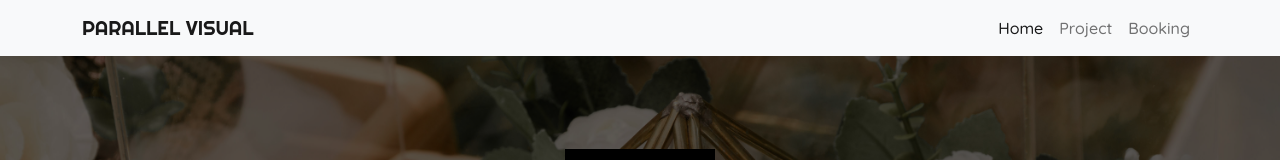
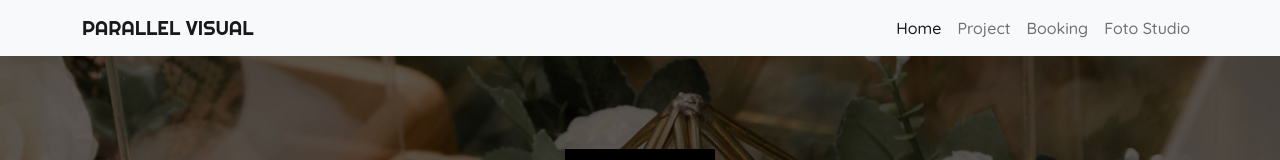
Before and after one commit to Parallelvisual/Parallelvisual.github.io, a plain HTML site: page index.html in a window 1280 px wide. Shown: the top 160 px of the page. Drawn offline with nearby package versions, Linux system fonts and the light colour scheme.

Commit message:
Update index.html

```diff
--- a/index.html
+++ b/index.html
@@ -37,6 +37,9 @@
           </li>
           <li class="nav-item">
             <a class="nav-link" href="booking.html">Booking</a>
+          </li>
+           <li class="nav-item">
+            <a class="nav-link" href="studio.html">Foto Studio</a>
           </li>
         </ul>
       </div>
```
